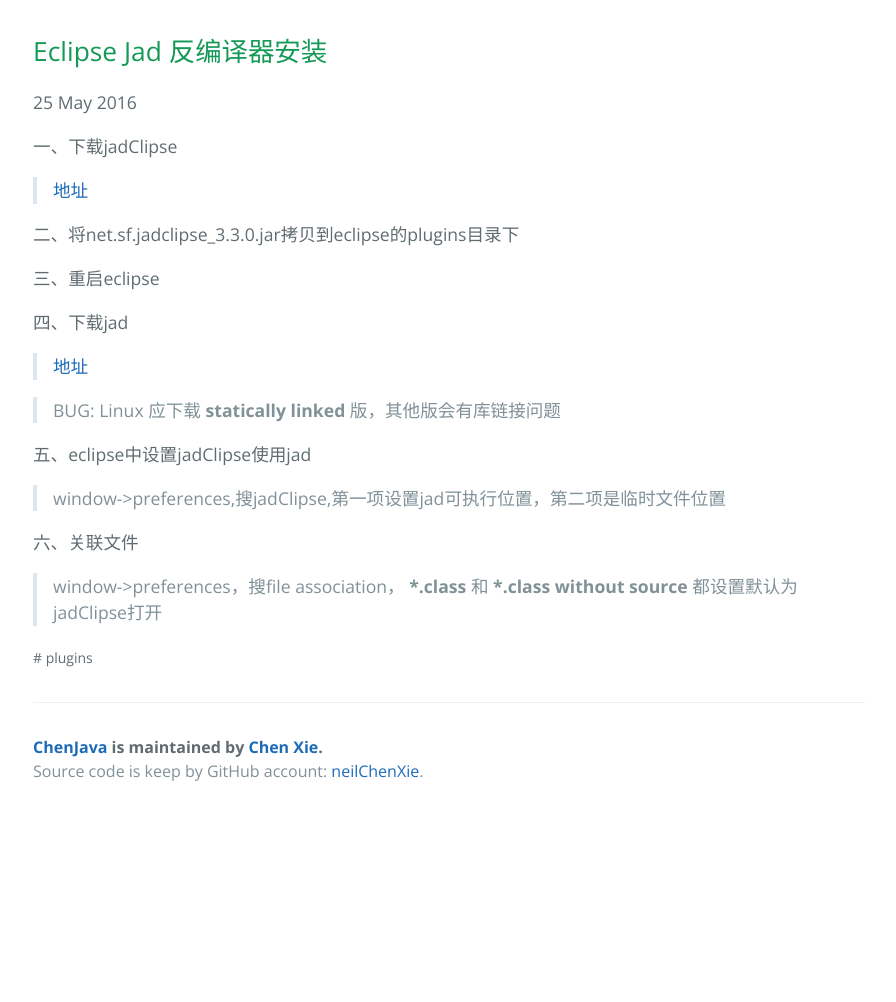
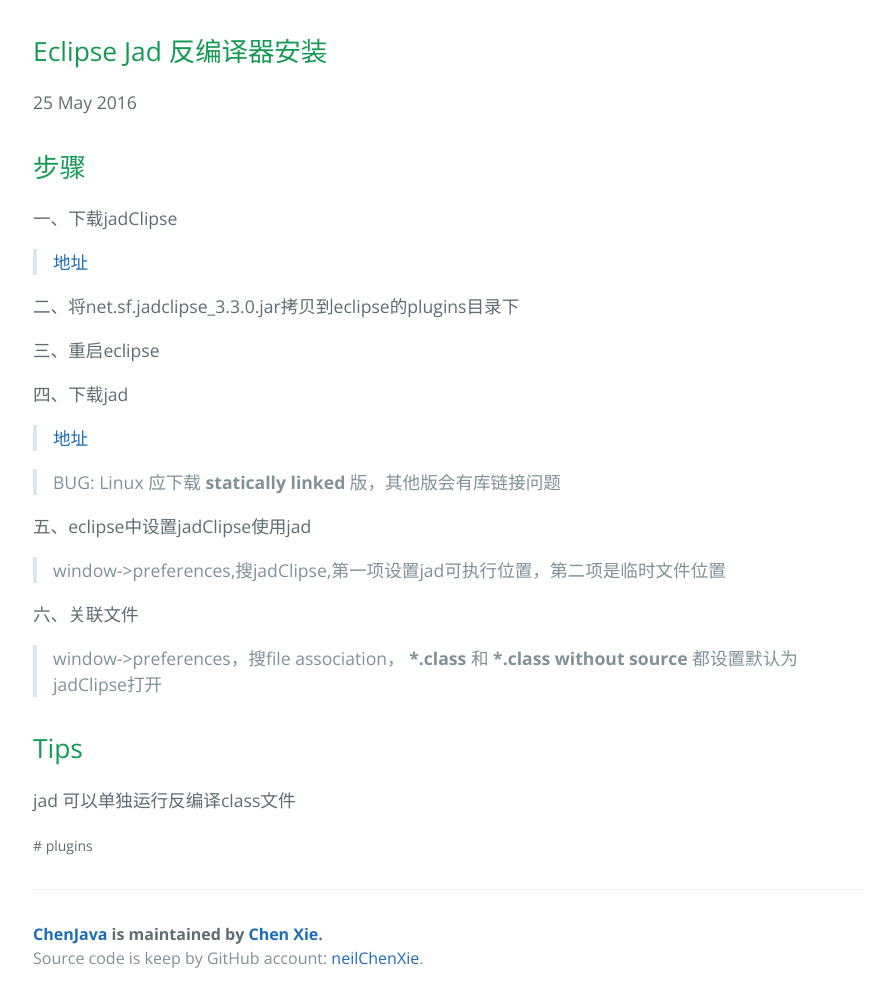
Before and after one commit to neilChenXie/ChenJava, a Jekyll site: the page built from _posts/eclipse/2016-05-25-eclipse_jad.md, in a window 1280 px wide. Shown: the whole page, without its empty margins (191-1087 px from the left). Built offline with Jekyll 4.4.1, drawn with Linux system fonts in a browser that asks for light colours; before the commit the page ends 900 px from its top, so only the background shows below that.

Commit message:
modified:   _posts/eclipse/2016-05-25-eclipse_jad.md

```diff
--- a/_posts/eclipse/2016-05-25-eclipse_jad.md
+++ b/_posts/eclipse/2016-05-25-eclipse_jad.md
@@ -5,6 +5,8 @@ date: 2016-05-25 14:30:15 +0800
 category: Eclipse
 tags: [plugins]
 ---
+
+## 步骤
 
 一、下载jadClipse
 
@@ -28,3 +30,7 @@ tags: [plugins]
 
 > window->preferences，搜file association， **\*.class** 和 **\*.class without
 source** 都设置默认为jadClipse打开
+
+## Tips
+
+jad 可以单独运行反编译class文件
```
